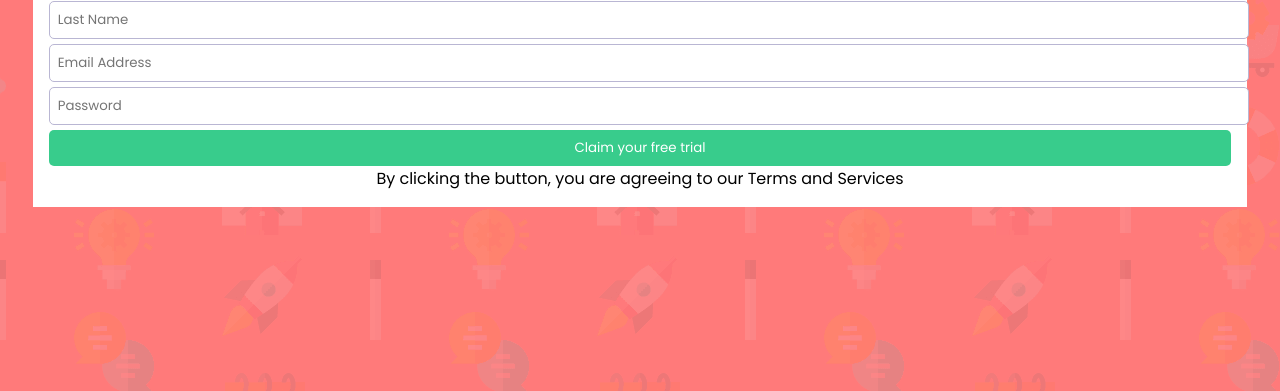
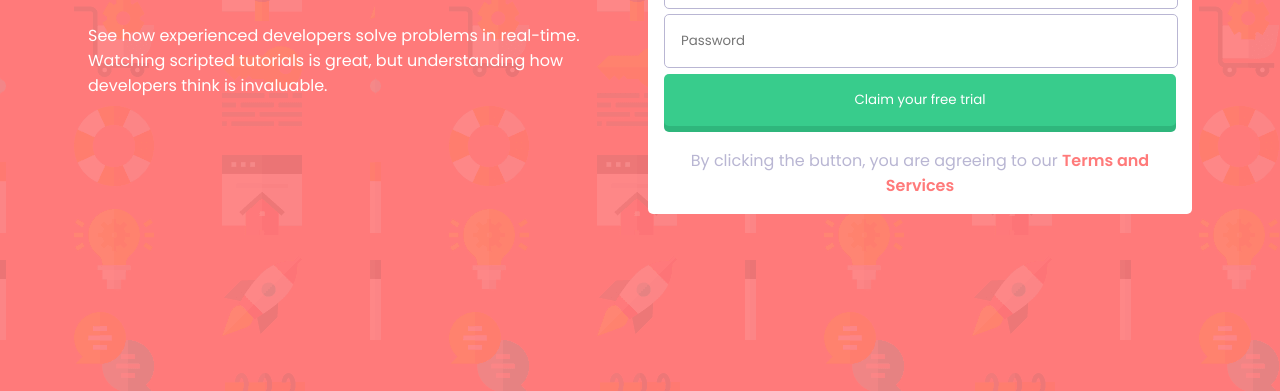
Before and after one commit to bttrvng99/Intro-component-with-sign-up-form, a plain HTML site: page index.html in a window 1280 px wide. Shown: the part 409-800 px from the top of the page. Drawn offline with Linux system fonts and the light colour scheme.

Commit message:
finalized views

```diff
--- a/index.html
+++ b/index.html
@@ -76,10 +76,10 @@
               />
               <span class="error"></span>
             </label>
-            <button class="claim">Claim your free trial</button>
+            <button class="claim"><span>Claim your free trial</span></button>
           </form>
           <div>
-            By clicking the button, you are agreeing to our Terms and Services
+            By clicking the button, you are agreeing to our <a href="">Terms and Services</a>
           </div>
         </div>
       </div>
--- a/style.scss
+++ b/style.scss
@@ -12,7 +12,7 @@ $DarkBlue: hsl(249, 10%, 26%);
 $GrayishBlue: hsl(246, 25%, 77%);
 
 html {
-  height: 100%;
+  min-height: 100%;
   background-image: url("./images/bg-intro-mobile.png");
   background-color: $Red;
 }
@@ -44,33 +44,66 @@ main {
       color: white;
       border: 0;
       border-radius: 5px;
-      padding: 0.5rem;
+      padding: 1rem;
+      box-shadow: 0 0.5rem 0 hsla(249, 10%, 26%, 25%);
+      cursor: pointer;
     }
 
     .form {
-      margin: 0.5rem 0;
+      margin: 1rem 0;
       background-color: white;
       padding: 1rem;
       display: flex;
       flex-direction: column;
+      border-radius: 5px;
 
       form {
         display: flex;
         flex-direction: column;
+        // justify-content: center;
+        // align-items: center;
         gap: 5px;
         input {
           border: 1px solid $GrayishBlue;
           border-radius: 5px;
-          padding: 0.5rem;
+          padding: 1rem 0;
+          text-indent: 1rem;
           width: 100%;
         }
 
         .claim {
-          background-color: $Green;
+          background-color: hsl(154, 59%, 45%);
           color: white;
           border: 0;
           border-radius: 5px;
-          padding: 0.5rem;
+          margin-top: 7px;
+          width: 100%;
+          padding: 0;
+          cursor: pointer;
+
+          span {
+            background: $Green;
+            display: block;
+            padding: 1rem;
+            border: 0;
+            border-radius: 5px;
+            transform: translateY(-6px);
+
+            &:active {
+              transform: translateY(-2px);
+            }
+          }
+        }
+      }
+
+      div {
+        margin-top: 1rem;
+        color: $GrayishBlue;
+
+        a {
+          color: $Red;
+          font-weight: 600;
+          text-decoration: none;
         }
       }
     }
@@ -81,3 +114,24 @@ main {
     }
   }
 }
+
+@media (min-width: 768px) {
+  main {
+    display: grid;
+    grid-template-columns: 1fr 1fr;
+    grid-gap: 1rem;
+    margin: 5rem;
+
+    .left-pane {
+      grid-column: 1 / span 1;
+      display: flex;
+      flex-direction: column;
+      justify-content: center;
+      text-align: start;
+    }
+
+    .right-pane {
+      grid-column: 2 / span 1;
+    }
+  }
+}
```
Also changed, not shown: style.css, 1 other file.
